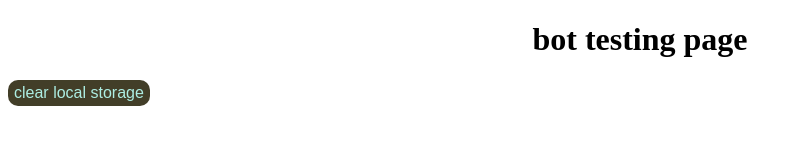
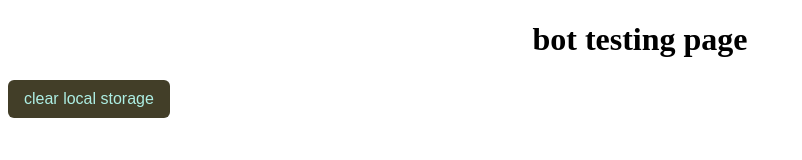
Before and after one commit to staylazyyweb/jivobottesting, a plain HTML site: page index.html in a window 1280 px wide. Shown: the whole page, without its empty margins (0-802 px from the left). Drawn offline with Linux system fonts and the light colour scheme.

Commit message:
Update styles.css

```diff
--- a/css/styles.css
+++ b/css/styles.css
@@ -6,9 +6,9 @@ h1 {
 #clearButton {
  color: #ADEEE3;
  background-color: #423E28;
- border-radius: 10px;
+ border-radius: 6px;
  font-size: 16px;
- padding: 4px 6px;
+ padding: 10px 16px;
  text-align: center;
  text-decoration: none;
  border: none;
```
